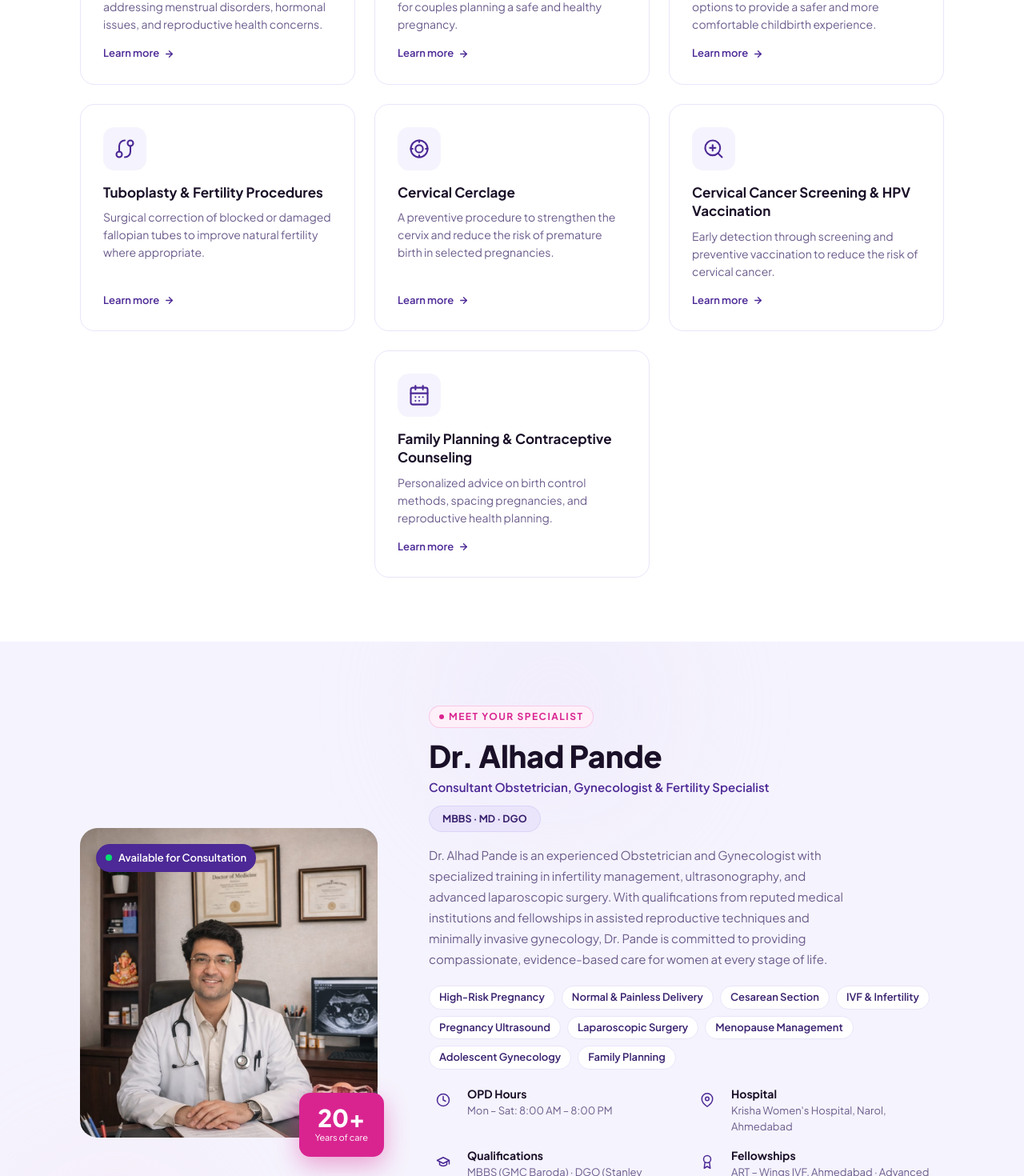
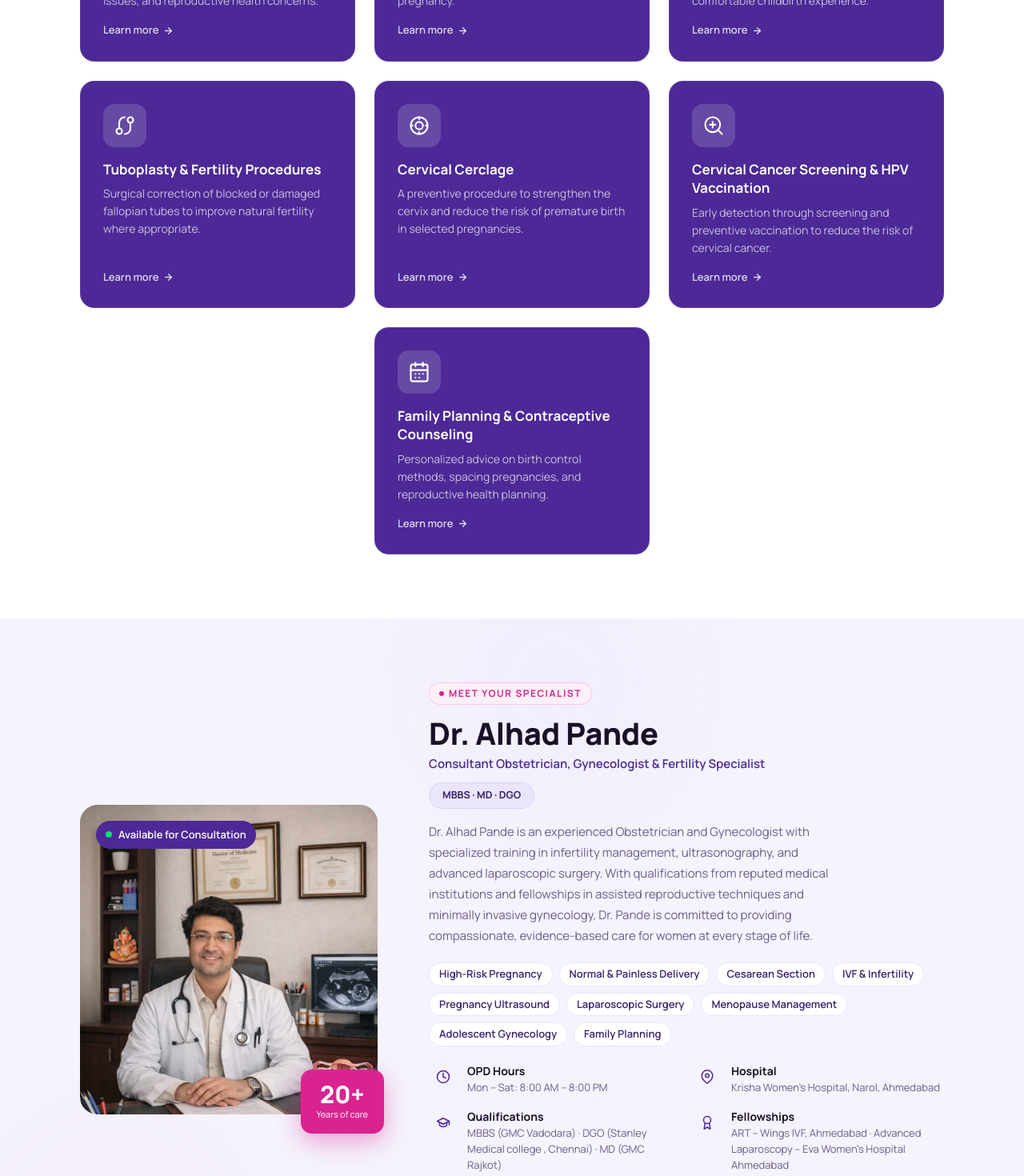
Before and after one commit to Mananp1/krisha_hospital, a Next.js app: page / in a window 1280 px wide. Shown: the part 2100-3570 px from the top of the page at 80% size. Built offline with nearby package versions, Linux system fonts and the light colour scheme.

Commit message:
Update: Fonts and UI changes

```diff
--- a/app/doctor/page.tsx
+++ b/app/doctor/page.tsx
@@ -20,7 +20,7 @@ function SectionAccent() {
 const qualifications = [
   {
     degree: 'MBBS',
-    institute: 'Government Medical College, Baroda',
+    institute: 'Government Medical College, Vadodara',
     detail: 'Foundation in clinical medicine and surgery',
   },
   {
@@ -31,7 +31,7 @@ const qualifications = [
   },
   {
     degree: 'MD — Obstetrics & Gynaecology',
-    institute: 'Government Medical College, Raipur',
+    institute: 'Government Medical College, Rajkot',
     detail:
       'Advanced postgraduate degree in obstetrics, high-risk pregnancy, and gynaecological disorders',
   },
@@ -43,7 +43,7 @@ const qualifications = [
   },
   {
     degree: 'Fellowship in Advanced Laparoscopy',
-    institute: "Era Women's Hospital",
+    institute: "Eva Women's Hospital, Ahmedabad",
     detail:
       'Minimally invasive surgical techniques for complex gynaecological conditions',
   },
@@ -325,12 +325,12 @@ export default function DoctorPage() {
                 </p>
                 <p className="text-[15px] text-text-muted leading-7">
                   His postgraduate training spans three leading government medical
-                  colleges — GMC Baroda, Stanley Medical College (Chennai), and GMC
-                  Raipur — giving him a broad clinical foundation across diverse
+                  colleges — GMC Vadodara, Stanley Medical College (Chennai), and GMC
+                  Rajkot — giving him a broad clinical foundation across diverse
                   patient populations and hospital environments. He later pursued
                   advanced fellowships in Assisted Reproductive Technology at Wings
-                  IVF, Ahmedabad, and in Advanced Laparoscopic Surgery at Era
-                  Women&apos;s Hospital, equipping him with the latest minimally
+                  IVF, Ahmedabad, and in Advanced Laparoscopic Surgery at Eva
+                  Women&apos;s Hospital, Ahmedabad, equipping him with the latest minimally
                   invasive techniques that reduce recovery time and surgical risk
                   for patients.
                 </p>
--- a/app/globals.css
+++ b/app/globals.css
@@ -93,7 +93,7 @@
   --text-inverse: #ffffff;
 
   /* ── Typography ─────────────────────────────────────────── */
-  --font-sans: var(--font-plus-jakarta-sans), ui-sans-serif, system-ui, sans-serif;
+  --font-sans: var(--font-manrope), ui-sans-serif, system-ui, sans-serif;
   --font-serif: ui-serif, Georgia, Cambria, "Times New Roman", Times, serif;
   --font-mono: ui-monospace, SFMono-Regular, Menlo, Monaco, Consolas, monospace;
 
--- a/app/layout.tsx
+++ b/app/layout.tsx
@@ -1,13 +1,13 @@
 import type { Metadata } from 'next';
-import { Plus_Jakarta_Sans } from 'next/font/google';
+import { Manrope } from 'next/font/google';
 import './globals.css';
 import { cn } from "@/lib/utils";
 import WhatsAppFABWrapper from '@/app/sections/WhatsAppFABWrapper';
 
-const plusJakartaSans = Plus_Jakarta_Sans({
+const manrope = Manrope({
   subsets: ['latin'],
   weight: ['400', '500', '600', '700', '800'],
-  variable: '--font-plus-jakarta-sans',
+  variable: '--font-manrope',
 });
 
 export const metadata: Metadata = {
@@ -28,7 +28,7 @@ export default function RootLayout({
   children: React.ReactNode;
 }>) {
   return (
-    <html lang="en" className={cn("font-sans", plusJakartaSans.variable)}>
+    <html lang="en" className={cn("font-sans", manrope.variable)}>
       <body
         className="min-h-full flex flex-col antialiased"
         suppressHydrationWarning
--- a/app/sections/DoctorProfile.tsx
+++ b/app/sections/DoctorProfile.tsx
@@ -75,7 +75,7 @@ const metaItems = [
     ),
     bold: 'Qualifications',
     regular:
-      'MBBS (GMC Baroda) · DGO (Stanley Medical, Chennai) · MD (GMC Raipur)',
+      'MBBS (GMC Vadodara) · DGO (Stanley Medical college , Chennai) · MD (GMC Rajkot)',
   },
   {
     icon: (
@@ -95,7 +95,7 @@ const metaItems = [
     ),
     bold: 'Fellowships',
     regular:
-      "ART – Wings IVF, Ahmedabad · Advanced Laparoscopy – Era Women's Hospital",
+      "ART – Wings IVF, Ahmedabad · Advanced Laparoscopy – Eva Women's Hospital Ahmedabad",
   },
 ];
 
--- a/app/sections/Services.tsx
+++ b/app/sections/Services.tsx
@@ -191,22 +191,22 @@ export default function Services() {
               delay={i < 3 ? i * 0.08 : 0}
               className={i === LAST ? 'lg:col-start-2' : undefined}
             >
-              <div className="group flex flex-col p-7 rounded-[18px] bg-surface border border-border-muted transition-all duration-200 hover:-translate-y-1 hover:shadow-[0_8px_24px_rgba(76,41,150,0.08)] hover:border-primary/20 h-full">
-                <div className="w-[54px] h-[54px] bg-primary-50 text-primary rounded-[14px] flex items-center justify-center flex-shrink-0 transition-colors group-hover:bg-primary-100">
+              <div className="group flex flex-col p-7 rounded-[18px] bg-primary border border-white/10 transition-all duration-200 hover:-translate-y-1 hover:shadow-[0_14px_40px_rgba(76,41,150,0.55)] h-full">
+                <div className="w-[54px] h-[54px] bg-white/15 text-white rounded-[14px] flex items-center justify-center shrink-0 transition-colors group-hover:bg-white/25">
                   {s.icon}
                 </div>
 
-                <h3 className="mt-4 font-bold text-[17px] text-text-base leading-snug">
+                <h3 className="mt-4 font-bold text-[17px] text-white leading-snug">
                   {s.title}
                 </h3>
 
-                <p className="mt-2 text-[14px] text-text-muted leading-5.5 grow">
+                <p className="mt-2 text-[14px] text-white/70 leading-5.5 grow">
                   {s.desc}
                 </p>
 
                 <Link
                   href={`/services/${s.slug}`}
-                  className="mt-4 inline-flex items-center gap-1.5 text-[13px] font-semibold text-primary no-underline hover:underline underline-offset-2 decoration-primary/40 transition-all"
+                  className="mt-4 inline-flex items-center gap-1.5 text-[13px] font-semibold text-white/80 no-underline group-hover:text-white transition-colors"
                 >
                   Learn more
                   <ArrowRightIcon size={13} strokeWidth={2.5} className="transition-transform group-hover:translate-x-0.5" />
```
